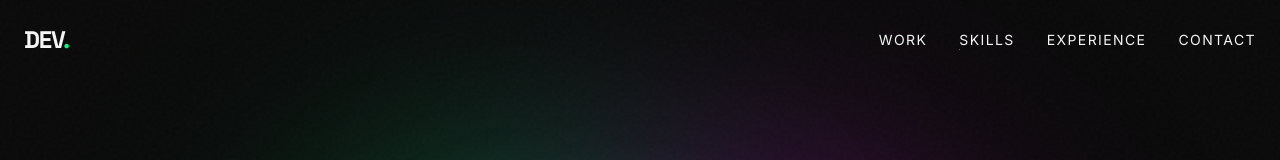
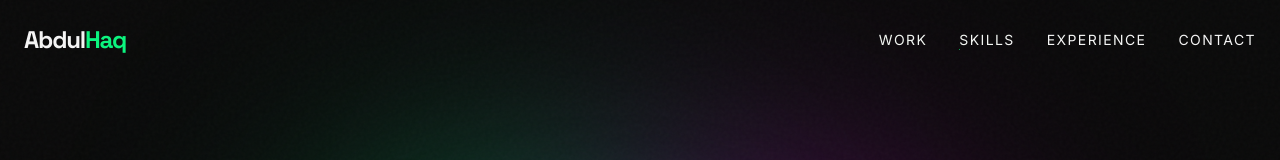
Before and after one commit to haq0913/haq0913.github.io, a plain HTML site: page index.html in a window 1280 px wide. Shown: the top 160 px of the page. Drawn offline with nearby package versions, Linux system fonts and the light colour scheme.

Commit message:
Update index.html

```diff
--- a/index.html
+++ b/index.html
@@ -321,7 +321,7 @@
     <!-- Navigation -->
     <nav class="fixed top-0 left-0 w-full z-50 px-6 py-6 mix-blend-difference">
         <div class="max-w-7xl mx-auto flex justify-between items-center">
-            <a href="#" class="brand text-2xl font-bold text-white tracking-tighter">DEV<span class="text-[#00ff88]">.</span></a>
+            <a href="#" class="brand text-2xl font-bold text-white tracking-tighter">Abdul<span class="text-[#00ff88]">Haq</span></a>
 
             <div class="hidden md:flex gap-8">
                 <a href="#work" class="nav-link text-sm uppercase tracking-widest text-white hover:text-[#00ff88] transition-colors">Work</a>
```
